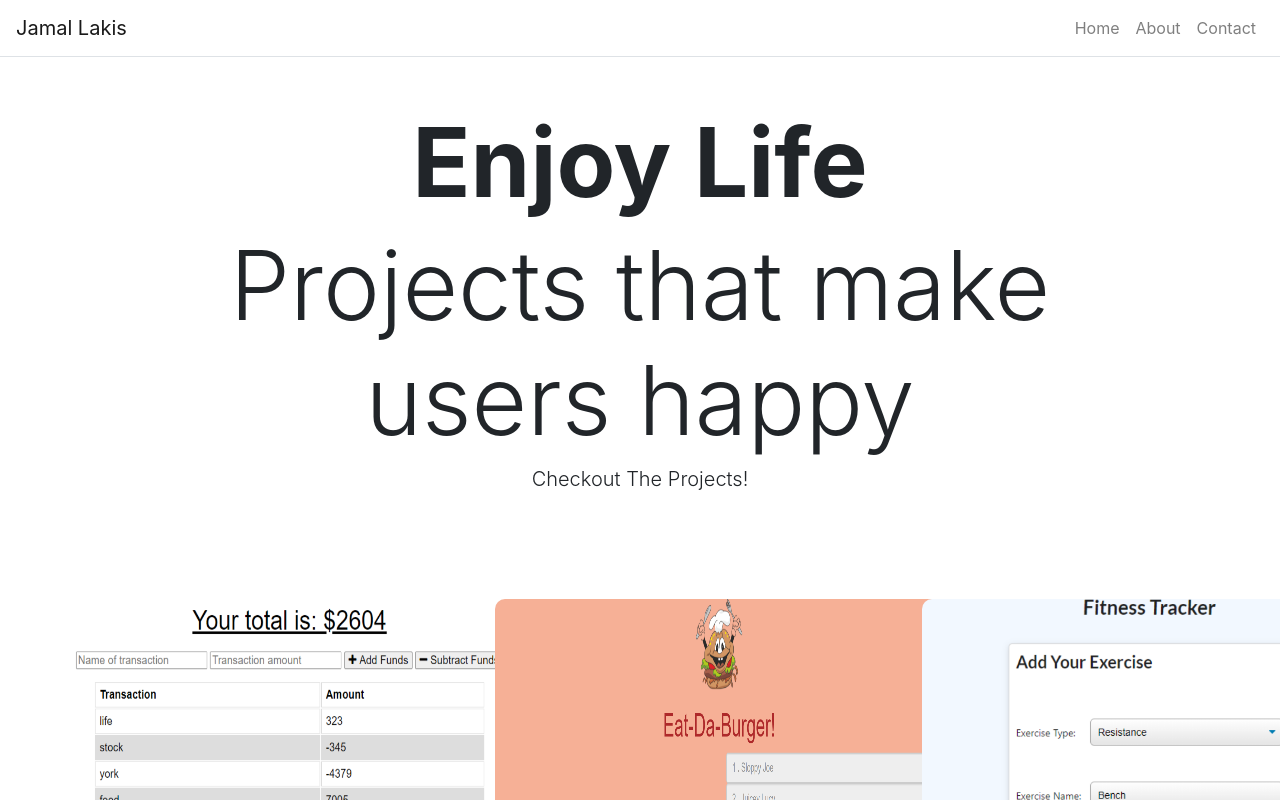
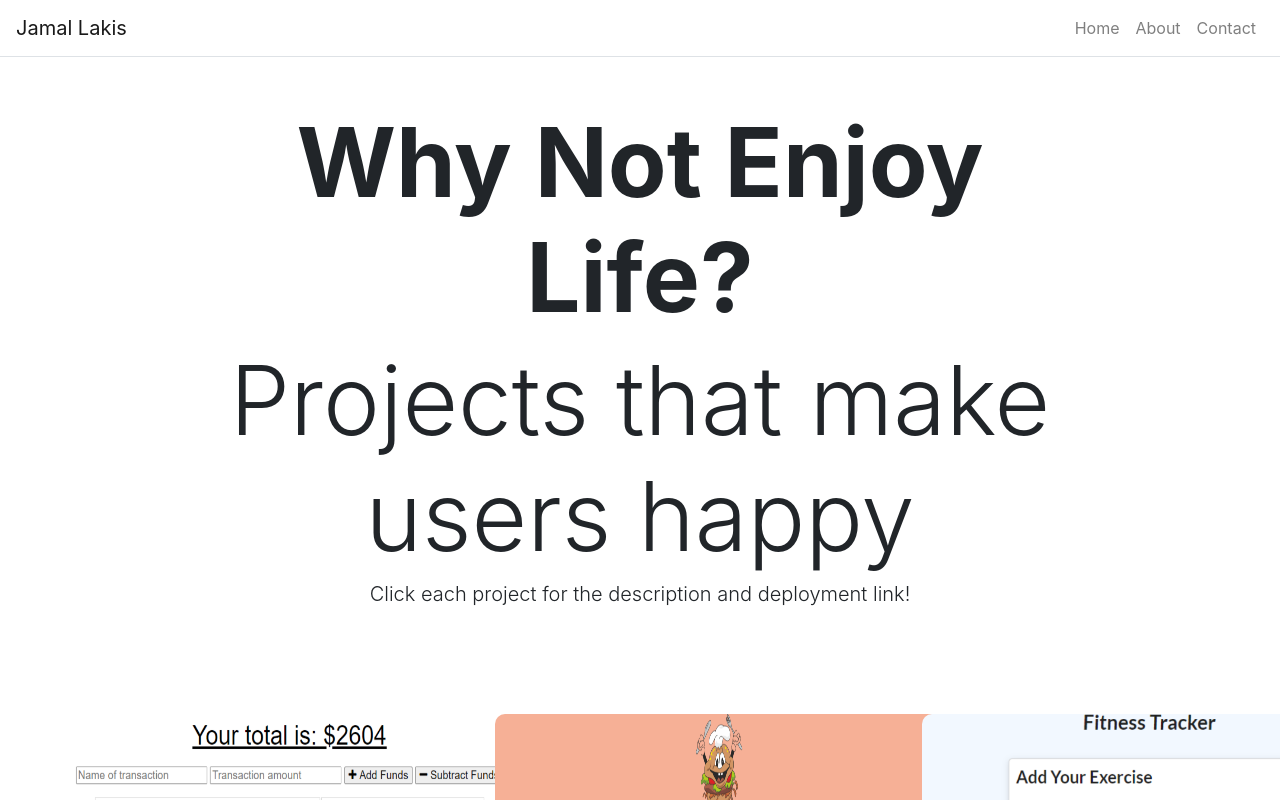
Before and after one commit to lakis006/react-portfolio, a React (Create React App) app: page / in a window 1280 px wide. Shown: the top 800 px of the page. Built offline with nearby package versions, Linux system fonts and the light colour scheme.

Commit message:
added the last of the fixes to the portfolio

```diff
--- a/src/App.js
+++ b/src/App.js
@@ -24,9 +24,9 @@ class App extends React.Component {
       ],
       // adding top level info for each page in particular
       home: {
-        title: 'Enjoy Life',
+        title: 'Why Not Enjoy Life?',
         subTitle: 'Projects that make users happy',
-        text: "Checkout The Projects!"
+        text: "Click each project for the description and deployment link!"
       },
       about: {
         title: 'About Me'
--- a/src/components/CardInfo.js
+++ b/src/components/CardInfo.js
@@ -13,7 +13,7 @@ import  '../';
       <animated.div className="j-card-info" style={style}>
           <p className="j-card-title">{props.title}</p>
           <p className="j-card-sub-title">{props.subTitle}</p>
-          <a href={props.link} target="_blank" rel="noopener noreferrer">View Deployed App on Heroku</a>
+          <a href={props.link} target="_blank" rel="noopener noreferrer">View the Deployed App</a>
       </animated.div>
     )
 }
```
